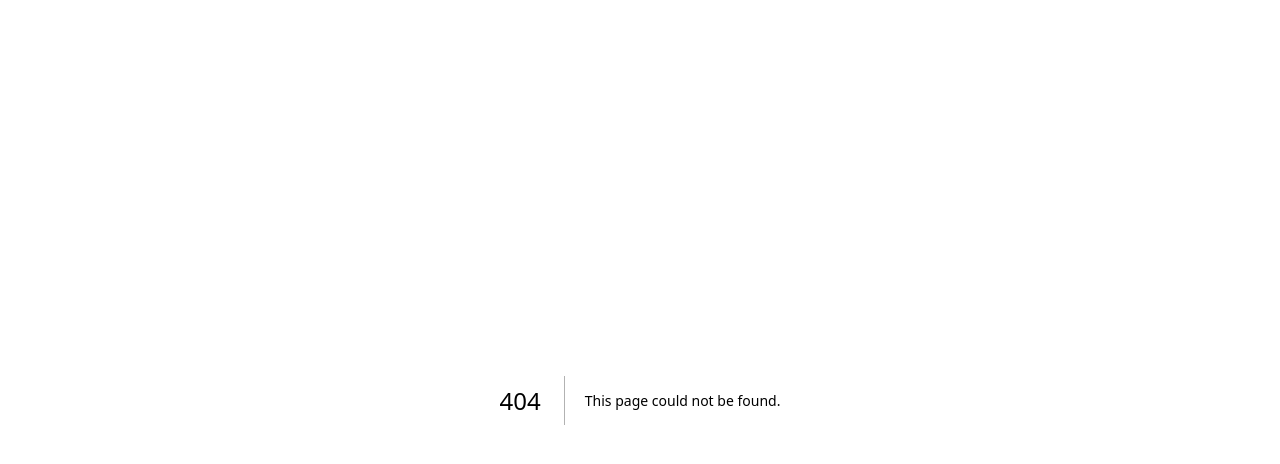
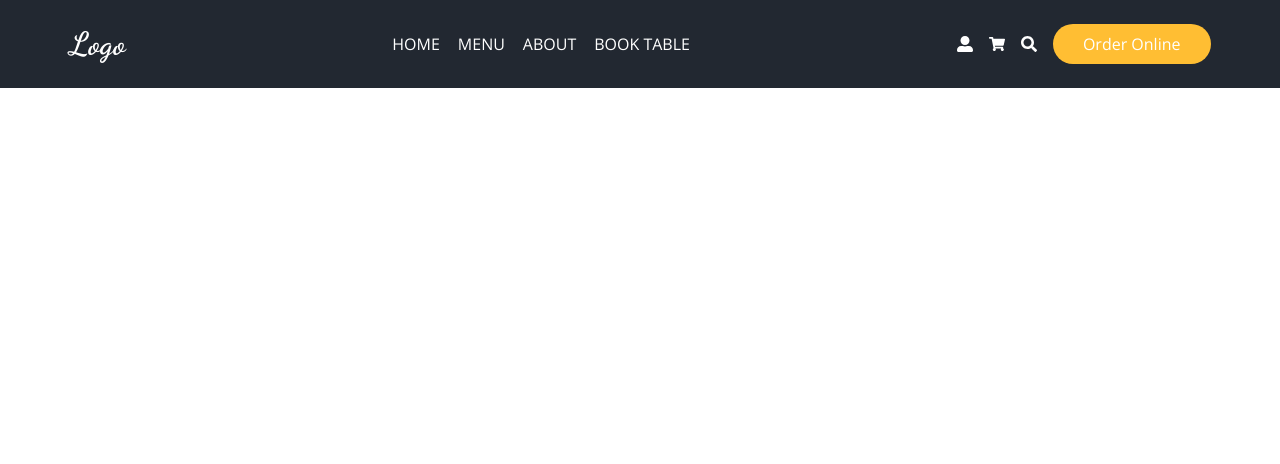
Before and after one commit to sacettinsahin/next-project, a Next.js app: page /components/layout/Header in a window 1280 px wide. Before the commit this address had no page. Shown: the top 464 px of the page. Built offline with nearby package versions, Linux system fonts and the light colour scheme.

Commit message:
Created header component and navbar.
Using react icons and tailwind css.
Edit tailwind css's config. file.

```diff
--- a/package.json
+++ b/package.json
@@ -11,7 +11,8 @@
   "dependencies": {
     "next": "13.0.3",
     "react": "18.2.0",
-    "react-dom": "18.2.0"
+    "react-dom": "18.2.0",
+    "react-icons": "^4.6.0"
   },
   "devDependencies": {
     "autoprefixer": "^10.4.13",
--- a/pages/_document.js
+++ b/pages/_document.js
@@ -11,7 +11,7 @@ export default function Document() {
           crossorigin="true"
         ></link>
         <link
-          href="https://fonts.googleapis.com/css2?family=Dancing+Script:wght@400;700&family=Raleway:ital,wght@0,100;0,200;0,300;0,400;0,500;0,600;0,700;0,800;0,900;1,100;1,200;1,300;1,400;1,500;1,600;1,700;1,800&display=swap"
+          href="https://fonts.googleapis.com/css2?family=Dancing+Script:wght@400;700&family=Open+Sans:wght@300;400;500;600;700&family=Raleway:ital,wght@0,100;0,200;0,300;0,400;0,500;0,600;0,700;0,800;0,900;1,100;1,200;1,300;1,400;1,500;1,600;1,700;1,800&display=swap"
           rel="stylesheet"
         ></link>
       </Head>
--- /dev/null
+++ b/pages/components/layout/Header.jsx
@@ -0,0 +1,44 @@
+import React from "react";
+import Logo from "../ui/Logo";
+import { FaUserAlt, FaShoppingCart, FaSearch } from "react-icons/fa";
+const Header = () => {
+  return (
+    <div className="h-[5.5rem] bg-secondary  ">
+      <div className="container text-white mx-auto  flex justify-between items-center h-full">
+        <Logo />
+        <nav>
+          <ul className="flex gap-x-2">
+            <li className="px-[5px] py-[20px] uppercase cursor-pointer hover:text-primary">
+              <a href="">HOME</a>
+            </li>
+            <li className="px-[5px] py-[20px] uppercase cursor-pointer hover:text-primary">
+              <a href="">MENU</a>
+            </li>
+            <li className="px-[5px] py-[20px] uppercase cursor-pointer hover:text-primary">
+              <a href="">ABOUT</a>
+            </li>
+            <li className="px-[5px] py-[20px] uppercase cursor-pointer hover:text-primary">
+              <a href="">BOOK TABLE</a>
+            </li>
+          </ul>
+        </nav>
+        <div className="flex gap-x-4 items-center">
+          <a href="" className="hover:text-primary">
+            <FaUserAlt />
+          </a>
+          <a href="" className="hover:text-primary">
+            <FaShoppingCart />
+          </a>
+          <a href="" className="hover:text-primary">
+            <FaSearch />
+          </a>
+          <a href="">
+            <button className="btn-primary">Order Online</button>
+          </a>
+        </div>
+      </div>
+    </div>
+  );
+};
+
+export default Header;
--- /dev/null
+++ b/pages/components/ui/Logo.jsx
@@ -0,0 +1,7 @@
+import React from "react";
+
+const Logo = () => {
+  return <div className="text-[2rem] font-bold font-dancing">Logo</div>;
+};
+
+export default Logo;
--- a/pages/index.jsx
+++ b/pages/index.jsx
@@ -1,4 +1,5 @@
 import Head from "next/head";
+import Header from "./components/layout/Header";
 import Home from "./home/index";
 
 export default function Index() {
@@ -9,6 +10,7 @@ export default function Index() {
         <meta name="description" content="Generated by create next app" />
         <link rel="icon" href="/favicon.ico" />
       </Head>
+      <Header></Header>
       <Home />
     </div>
   );
--- a/styles/globals.css
+++ b/styles/globals.css
@@ -5,8 +5,7 @@ html,
 body {
   padding: 0;
   margin: 0;
-  font-family: -apple-system, BlinkMacSystemFont, Segoe UI, Roboto, Oxygen,
-    Ubuntu, Cantarell, Fira Sans, Droid Sans, Helvetica Neue, sans-serif;
+  font-family: "Open Sans", sans-serif;
 }
 
 a {
@@ -17,3 +16,7 @@ a {
 * {
   box-sizing: border-box;
 }
+
+.btn-primary {
+  @apply text-white px-[30px] py-[8px] rounded-3xl bg-primary cursor-pointer hover:opacity-70 transition-all;
+}
--- a/tailwind.config.js
+++ b/tailwind.config.js
@@ -6,12 +6,23 @@ module.exports = {
   ],
   theme: {
     extend: {
+      container: {
+        screens: {
+          xs: "375px",
+          sm: "640px",
+          md: "768px",
+          lg: "1024px",
+          xl: "1140px",
+          "2xl": "1141px",
+        },
+      },
       colors: {
         primary: "#ffbe33",
         secondary: "#222831",
       },
       fontFamily: {
         dancing: ["Dancing Script", "cursive"],
+        sans: ["Open Sans", "sans-serif"],
       },
     },
   },
```
Also changed, not shown: pages/components/layout/Footer.jsx (added), 1 other file (tests, documents, lock files or other folders).
